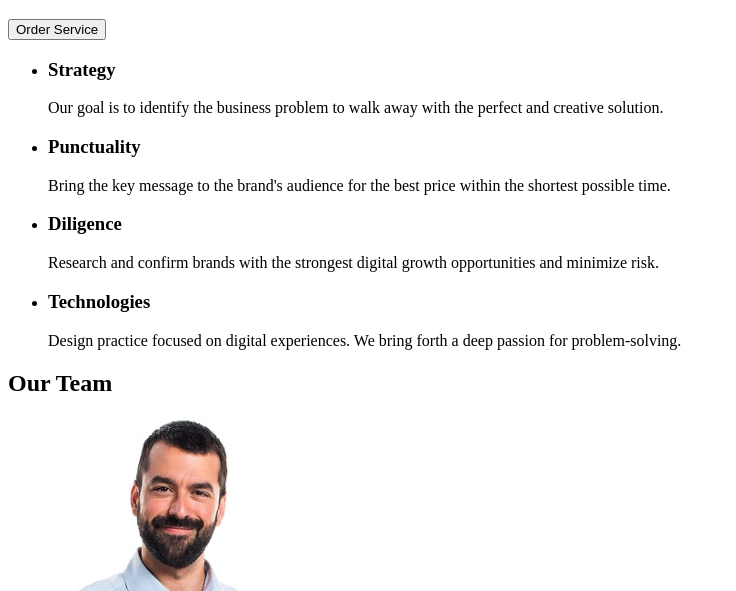
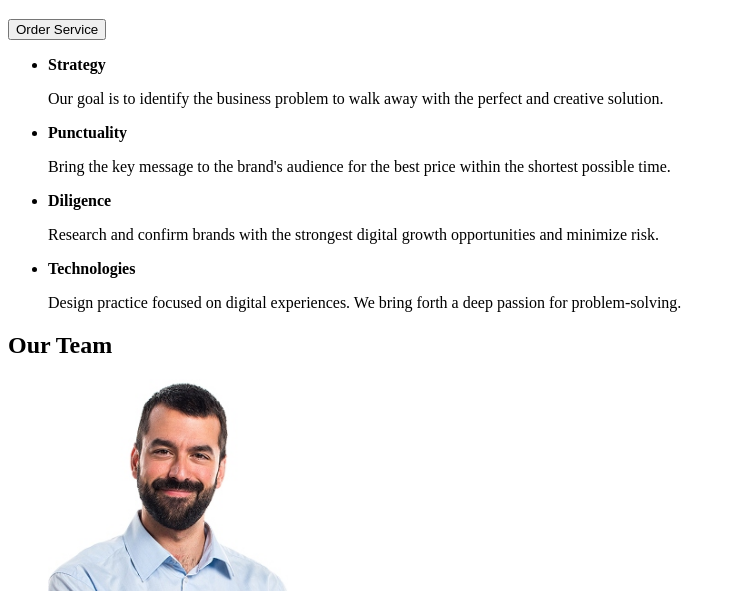
Before and after one commit to leogos/goit-markup-hw-01, a plain HTML site: page index.html in a window 1280 px wide. Shown: the part 209-800 px from the top of the page, without its empty margins (0-736 px from the left). Drawn offline with Linux system fonts and the light colour scheme.

Commit message:
waiting response for section/div choice

```diff
--- a/index.html
+++ b/index.html
@@ -27,26 +27,31 @@
     <button type="button">Order Service</button>
 
     <main>
-    <section id="studio">
+    <!--I changed first section tag with div because HTML Validator asked it with the warning:
+    "Warning: Section lacks heading. Consider using h2-h6 elements to add identifying headings to all sections, or else use a div element instead for any cases where no heading is needed."-->
+    <div id="studio">
         <ul>
             <li>
-                <h3>Strategy</h3>
-                <p>Our goal is to identify the business problem to walk away with the perfect and creative solution.</p>
-            </li>
+                <p><strong>Strategy</strong></p>
+                <p>
+                 Our goal is to identify the business problem to walk away
+        with the perfect and creative solution.
+                </p>
+</li>
             <li>
-                <h3>Punctuality</h3>
+                <p><strong>Punctuality</strong></p>
                 <p>Bring the key message to the brand's audience for the best price within the shortest possible time.</p>
             </li>
             <li>
-                <h3>Diligence</h3>
+                <p><strong>Diligence</strong></p>
                 <p>Research and confirm brands with the strongest digital growth opportunities and minimize risk.</p>
             </li>
             <li>
-                <h3>Technologies</h3>
+                <p><strong>Technologies</strong></p>
                 <p>Design practice focused on digital experiences. We bring forth a deep passion for problem-solving.</p>
             </li>
         </ul>
-    </section>
+    </div>
 
     <section id="team">
         <h2>Our Team</h2>
```
